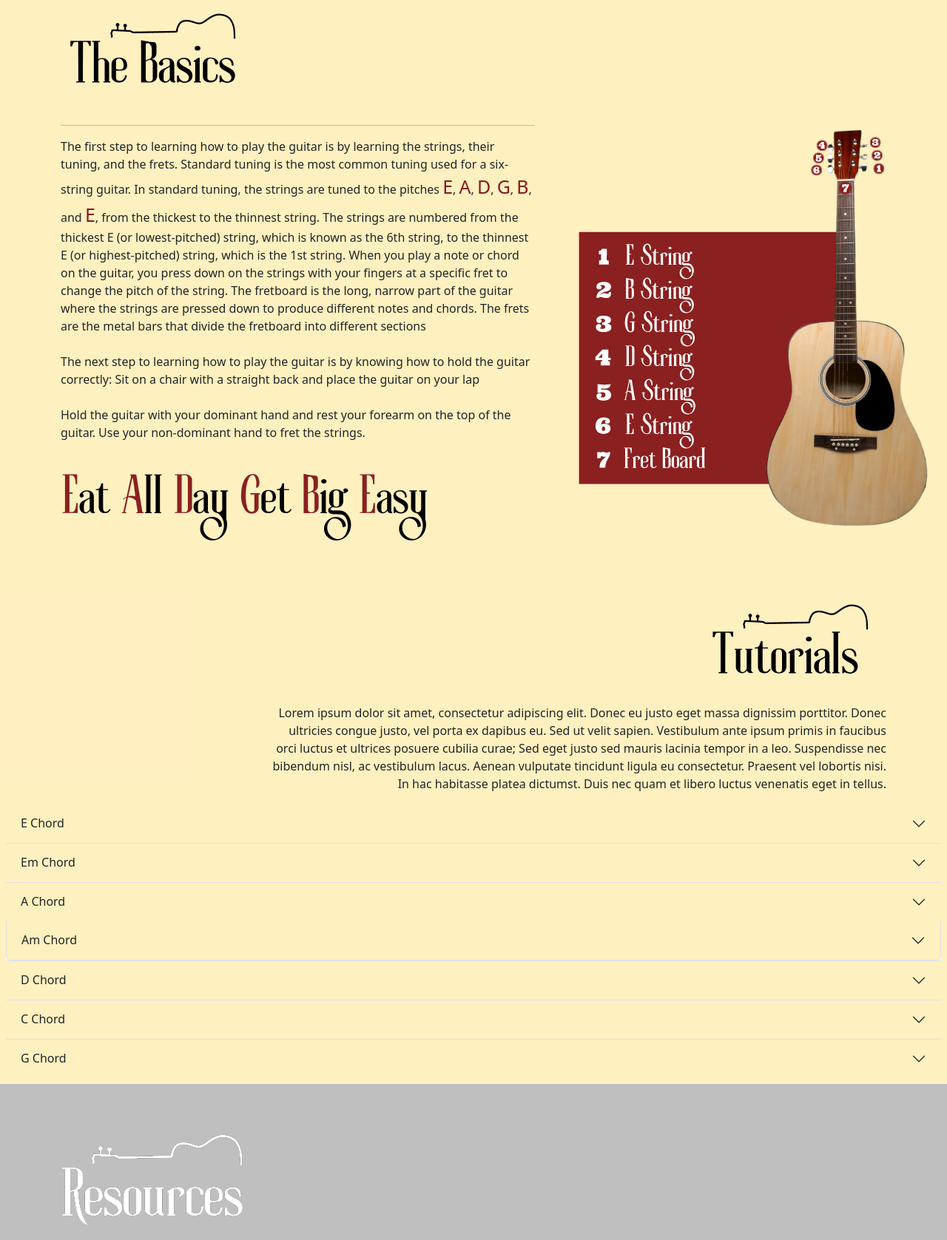
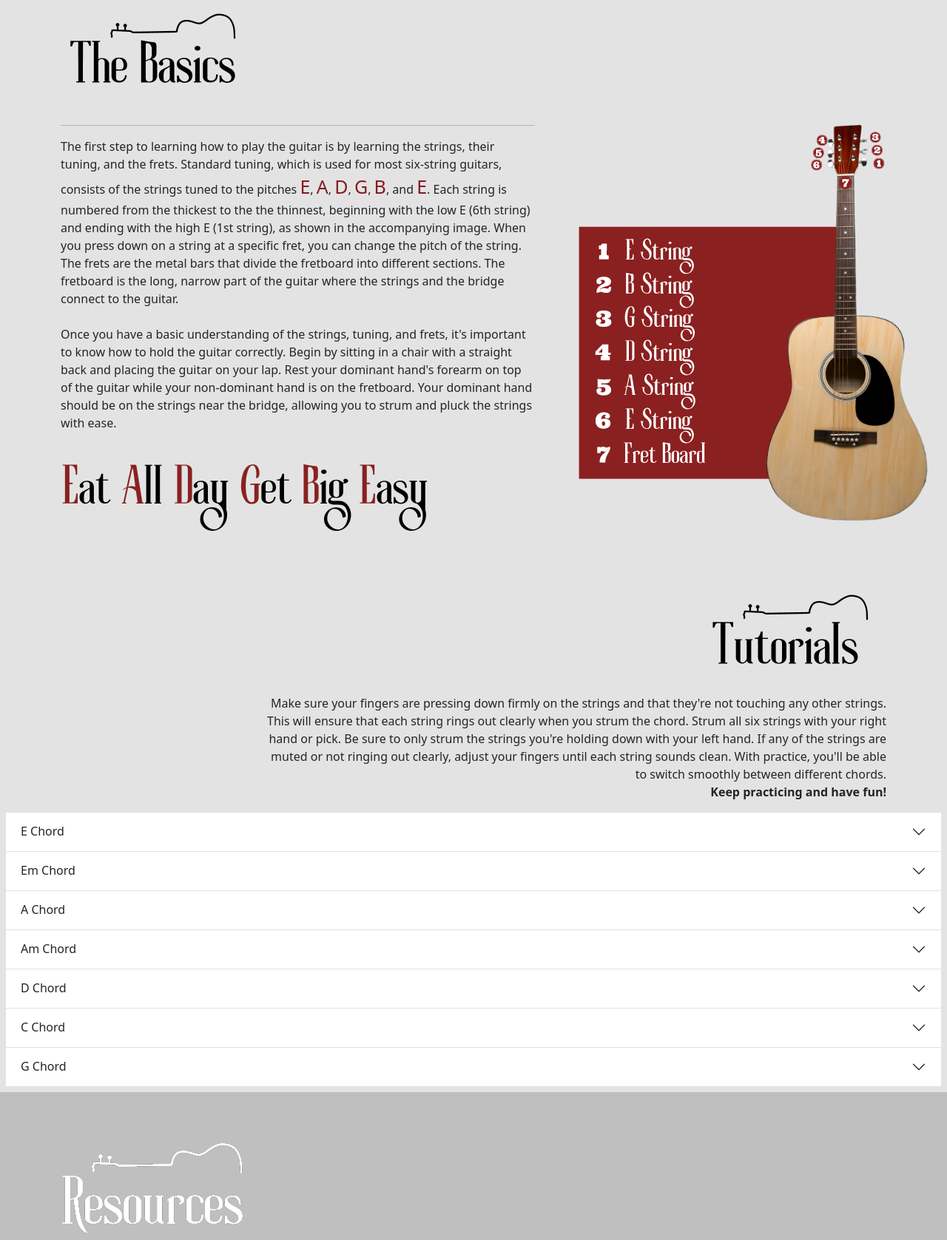
Before and after one commit to Manolo323/my-pwp-manny, a website: page public_html/index.html in a window 1280 px wide. Shown: the part 980-2657 px from the top of the page at 74% size. Drawn offline with nearby package versions, Linux system fonts and the light colour scheme.

Commit message:
added more content to welcome section, the basics, and tutorials sections

```diff
--- /dev/null
+++ b/package.json
@@ -0,0 +1,5 @@
+{
+  "devDependencies": {
+    "prettier": "^2.8.8"
+  }
+}
--- a/public_html/documentation/css/style.css
+++ b/public_html/documentation/css/style.css
@@ -5,7 +5,19 @@ header {
     height: 100vh;
 }
 
+section {
+    background-color: #e4e3e3
+}
+
 .highligh {
     color: rgb(132,27,31);
     font-size: 25px;
 }
+
+.accordion-collapse {
+    background-color: rgb(228, 227, 227);
+}
+
+.accordion-header {
+    background-color: red;
+}
--- a/public_html/index.html
+++ b/public_html/index.html
@@ -45,14 +45,15 @@
             </div>
                 <div class="row">
                  <div class="col-lg-6 ms-auto pb-5">
-                    <p class="text-faded text-white">Lorem ipsum dolor sit amet, consectetur adipiscing elit. Nullam auctor semper libero, vitae bibendum magna varius eu. Duis porttitor dolor vel semper lacinia. Donec nec sodales libero. Suspendisse potenti. Sed interdum consectetur elit, eu tempor enim venenatis eget. Vivamus placerat eros quis nisl dictum, vel faucibus turpis sagittis. Nullam auctor semper libero, vitae bibendum magna varius eu. Duis porttitor dolor vel semper lacinia. Donec nec sodales libero. Suspendisse potenti. Sed interdum consectetur elit, eu tempor enim venenatis eget. Vivamus placerat eros quis nisl dictum, vel faucibus turpis sagittis</p>
+                    <p class="text-faded text-white text-end">My name is Manny and I've been playing the guitar for 13 years. As a beginner, I understand how intimidating it can be to pick up a new instrument. I struggled to find easily available content that provided clear and detailed instructions for playing guitar. However, now that I have been playing for a while, I know that with the right guidance and plenty of practice, anyone can learn to play the guitar. In this beginner lesson, my goal is to create a relaxed and supportive environment where anyone can feel comfortable making mistakes while still learning and improving their skills.</p>
                  </div>
                </div>
         </div>
     </div>
 </header>
 <!-- The Basics -->
-<section class="bg-warning p-2 text-dark bg-opacity-25">
+<!--<section class="bg-warning p-2 text-dark bg-opacity-25">-->
+<section class="p-2 text-dark">
 
     <div class="container-lg mt-5">
             <div class="header">
@@ -61,7 +62,8 @@
                 <div class="row align-items-center justify-content-between">
                     <div class="col-lg-7 col-lg-offset-2 text-start">
                         <hr class="light">
-                        <p class="text-faded">The first step to learning how to play the guitar is by learning the strings, their tuning, and the frets. Standard tuning is the most common tuning used for a six-string guitar. In standard tuning, the strings are tuned to the pitches <span class="highligh">E</span>, <span class="highligh">A</span>, <span class="highligh">D</span>, <span class="highligh">G</span>, <span class="highligh">B</span>, and <span class="highligh">E</span>, from the thickest to the thinnest string. The strings are numbered from the thickest E (or lowest-pitched) string, which is known as the 6th string, to the thinnest E (or highest-pitched) string, which is the 1st string. When you play a note or chord on the guitar, you press down on the strings with your fingers at a specific fret to change the pitch of the string. The fretboard is the long, narrow part of the guitar where the strings are pressed down to produce different notes and chords. The frets are the metal bars that divide the fretboard into different sections<br><br>The next step to learning how to play the guitar is by knowing how to hold the guitar correctly: Sit on a chair with a straight back and place the guitar on your lap<br><br> Hold the guitar with your dominant hand and rest your forearm on the top of the guitar. Use your non-dominant hand to fret the strings.</p>
+                        <p class="text-faded">The first step to learning how to play the guitar is by learning the strings, their tuning, and the frets. Standard tuning, which is used for most six-string guitars, consists of the strings tuned to the pitches <span class="highligh">E</span>, <span class="highligh">A</span>, <span class="highligh">D</span>, <span class="highligh">G</span>, <span class="highligh">B</span>, and <span class="highligh">E</span>. Each string is numbered from the thickest to the the thinnest, beginning with the low E (6th string) and ending with the high E (1st string), as shown in the accompanying image. When you press down on a string at a specific fret, you can change the pitch of the string. The frets are the metal bars that divide the fretboard into different sections. The fretboard is the long, narrow part of the guitar where the strings and the bridge connect to the guitar. <br><br>Once you have a basic understanding of the strings, tuning, and frets, it's important to know how to hold the guitar correctly. Begin by sitting in a chair with a straight back and placing the guitar on your lap. Rest your dominant hand's forearm on top of the guitar while your non-dominant hand is on the fretboard. Your dominant hand should be on the strings near the bridge, allowing you to strum and pluck the strings with ease.
+                        </p>
                             <img src="strumming-starters-logos-images/the-basics-mnemonic.png" alt="Mnemonic">
                     </div>
                         <div class="col-lg-5">
@@ -71,7 +73,8 @@
     </div>
 </section>
 <!-- Tutorials -->
-<section class="bg-warning p-2 text-dark bg-opacity-25" >
+<!--<section class="bg-warning p-2 text-dark bg-opacity-25" >-->
+<section class="p-2 text-dark">
     <div class="container-lg mt-5">
         <div class="row">
                 <div class="col-lg-3 ms-auto">
@@ -79,17 +82,19 @@
                 </div>
             </div>
             <div class="col-lg-9 ms-auto text-end">
-                <p>Lorem ipsum dolor sit amet, consectetur adipiscing elit. Donec eu justo eget massa dignissim porttitor. Donec ultricies congue justo, vel porta ex dapibus eu. Sed ut velit sapien. Vestibulum ante ipsum primis in faucibus orci luctus et ultrices posuere cubilia curae; Sed eget justo sed mauris lacinia tempor in a leo. Suspendisse nec bibendum nisl, ac vestibulum lacus. Aenean vulputate tincidunt ligula eu consectetur. Praesent vel lobortis nisi. In hac habitasse platea dictumst. Duis nec quam et libero luctus venenatis eget in tellus.</p>
+                <p>
+                    Make sure your fingers are pressing down firmly on the strings and that they're not touching any other strings. This will ensure that each string rings out clearly when you strum the chord. Strum all six strings with your right hand or pick. Be sure to only strum the strings you're holding down with your left hand. If any of the strings are muted or not ringing out clearly, adjust your fingers until each string sounds clean. With practice, you'll be able to switch smoothly between different chords.<br><b>Keep practicing and have fun!</b>
+                </p>
             </div>
         </div>
                 <div class="accordion accordion-flush" id="accordionFlushExample">
                     <div class="accordion-item">
                         <h2 class="accordion-header">
-                            <button class="accordion-button collapsed bg-warning bg-opacity-25" type="button" data-bs-toggle="collapse" data-bs-target="#flush-collapseOne" aria-expanded="false" aria-controls="flush-collapseOne">
+                            <button class="accordion-button collapsed" type="button" data-bs-toggle="collapse" data-bs-target="#flush-collapseOne" aria-expanded="false" aria-controls="flush-collapseOne">
                                 E Chord
                             </button>
                         </h2>
-                        <div id="flush-collapseOne" class="accordion-collapse collapse bg-warning bg-opacity-25" data-bs-parent="#accordionFlushExample">
+                        <div id="flush-collapseOne" class="accordion-collapse collapse" data-bs-parent="#accordionFlushExample">
                             <div class="accordion-body text-center">
                                 <img src="strumming-starters-logos-images/e-chord.png" alt="e chord">
                             </div>
@@ -97,11 +102,11 @@
                     </div>
                     <div class="accordion-item">
                         <h2 class="accordion-header">
-                            <button class="accordion-button collapsed bg-warning bg-opacity-25" type="button" data-bs-toggle="collapse" data-bs-target="#flush-collapseTwo" aria-expanded="false" aria-controls="flush-collapseTwo">
+                            <button class="accordion-button collapsed" type="button" data-bs-toggle="collapse" data-bs-target="#flush-collapseTwo" aria-expanded="false" aria-controls="flush-collapseTwo">
                                 Em Chord
                             </button>
                         </h2>
-                        <div id="flush-collapseTwo" class="accordion-collapse collapse bg-warning bg-opacity-25" data-bs-parent="#accordionFlushExample">
+                        <div id="flush-collapseTwo" class="accordion-collapse collapse" data-bs-parent="#accordionFlushExample">
                             <div class="accordion-body text-center">
                                 <img src="strumming-starters-logos-images/em-chord.png" alt="em chord">
                             </div>
@@ -109,35 +114,11 @@
                     </div>
                     <div class="accordion-item">
                         <h2 class="accordion-header">
-                            <button class="accordion-button collapsed bg-warning bg-opacity-25" type="button" data-bs-toggle="collapse" data-bs-target="#flush-collapseThree" aria-expanded="false" aria-controls="flush-collapseThree">
+                            <button class="accordion-button collapsed" type="button" data-bs-toggle="collapse" data-bs-target="#flush-collapseThree" aria-expanded="false" aria-controls="flush-collapseThree">
                                 A Chord
                             </button>
                         </h2>
-                        <div id="flush-collapseThree" class="accordion-collapse collapse bg-warning bg-opacity-25" data-bs-parent="#accordionFlushExample">
-                            <div class="accordion-body text-center">
-                                <img src="" alt="">
-                            </div>
-                        </div>
-                        <div class="accordion-item">
-                            <h2 class="accordion-header">
-                                <button class="accordion-button collapsed bg-warning bg-opacity-25" type="button" data-bs-toggle="collapse" data-bs-target="#flush-collapseFour" aria-expanded="false" aria-controls="flush-collapseFour">
-                                    Am Chord
-                                </button>
-                            </h2>
-                            <div id="flush-collapseFour" class="accordion-collapse collapse bg-warning bg-opacity-25" data-bs-parent="#accordionFlushExample">
-                                <div class="accordion-body text-center">
-                                    <img src="" alt="">
-                                </div>
-                            </div>
-                        </div>
-                    </div>
-                    <div class="accordion-item">
-                        <h2 class="accordion-header">
-                            <button class="accordion-button collapsed bg-warning bg-opacity-25" type="button" data-bs-toggle="collapse" data-bs-target="#flush-collapseFive" aria-expanded="false" aria-controls="flush-collapseFive">
-                                D Chord
-                            </button>
-                        </h2>
-                        <div id="flush-collapseFive" class="accordion-collapse collapse bg-warning bg-opacity-25" data-bs-parent="#accordionFlushExample">
+                        <div id="flush-collapseThree" class="accordion-collapse collapse" data-bs-parent="#accordionFlushExample">
                             <div class="accordion-body text-center">
                                 <img src="" alt="">
                             </div>
@@ -145,11 +126,23 @@
                     </div>
                     <div class="accordion-item">
                         <h2 class="accordion-header">
-                            <button class="accordion-button collapsed bg-warning bg-opacity-25" type="button" data-bs-toggle="collapse" data-bs-target="#flush-collapseSix" aria-expanded="false" aria-controls="flush-collapseSix">
-                                C Chord
+                             <button class="accordion-button collapsed" type="button" data-bs-toggle="collapse" data-bs-target="#flush-collapseFour" aria-expanded="false" aria-controls="flush-collapseFour">
+                                 Am Chord
+                             </button>
+                        </h2>
+                        <div id="flush-collapseFour" class="accordion-collapse collapse" data-bs-parent="#accordionFlushExample">
+                             <div class="accordion-body text-center">
+                                 <img src="" alt="">
+                             </div>
+                        </div>
+                    </div>
+                    <div class="accordion-item">
+                        <h2 class="accordion-header">
+                            <button class="accordion-button collapsed" type="button" data-bs-toggle="collapse" data-bs-target="#flush-collapseFive" aria-expanded="false" aria-controls="flush-collapseFive">
+                                D Chord
                             </button>
                         </h2>
-                        <div id="flush-collapseSix" class="accordion-collapse collapse bg-warning bg-opacity-25" data-bs-parent="#accordionFlushExample">
+                        <div id="flush-collapseFive" class="accordion-collapse collapse" data-bs-parent="#accordionFlushExample">
                             <div class="accordion-body text-center">
                                 <img src="" alt="">
                             </div>
@@ -157,11 +150,23 @@
                     </div>
                     <div class="accordion-item">
                         <h2 class="accordion-header">
-                            <button class="accordion-button collapsed bg-warning bg-opacity-25" type="button" data-bs-toggle="collapse" data-bs-target="#flush-collapseSeven" aria-expanded="false" aria-controls="flush-collapseSeven">
+                            <button class="accordion-button collapsed" type="button" data-bs-toggle="collapse" data-bs-target="#flush-collapseSix" aria-expanded="false" aria-controls="flush-collapseSix">
+                                C Chord
+                            </button>
+                        </h2>
+                        <div id="flush-collapseSix" class="accordion-collapse collapse" data-bs-parent="#accordionFlushExample">
+                            <div class="accordion-body text-center">
+                                <img src="" alt="">
+                            </div>
+                        </div>
+                    </div>
+                    <div class="accordion-item">
+                        <h2 class="accordion-header">
+                            <button class="accordion-button collapsed" type="button" data-bs-toggle="collapse" data-bs-target="#flush-collapseSeven" aria-expanded="false" aria-controls="flush-collapseSeven">
                                 G Chord
                             </button>
                         </h2>
-                        <div id="flush-collapseSeven" class="accordion-collapse collapse bg-warning bg-opacity-25" data-bs-parent="#accordionFlushExample">
+                        <div id="flush-collapseSeven" class="accordion-collapse collapse" data-bs-parent="#accordionFlushExample">
                             <div class="accordion-body text-center">
                                 <img src="" alt="">
                             </div>
```
Also changed, not shown: 1 other file.
